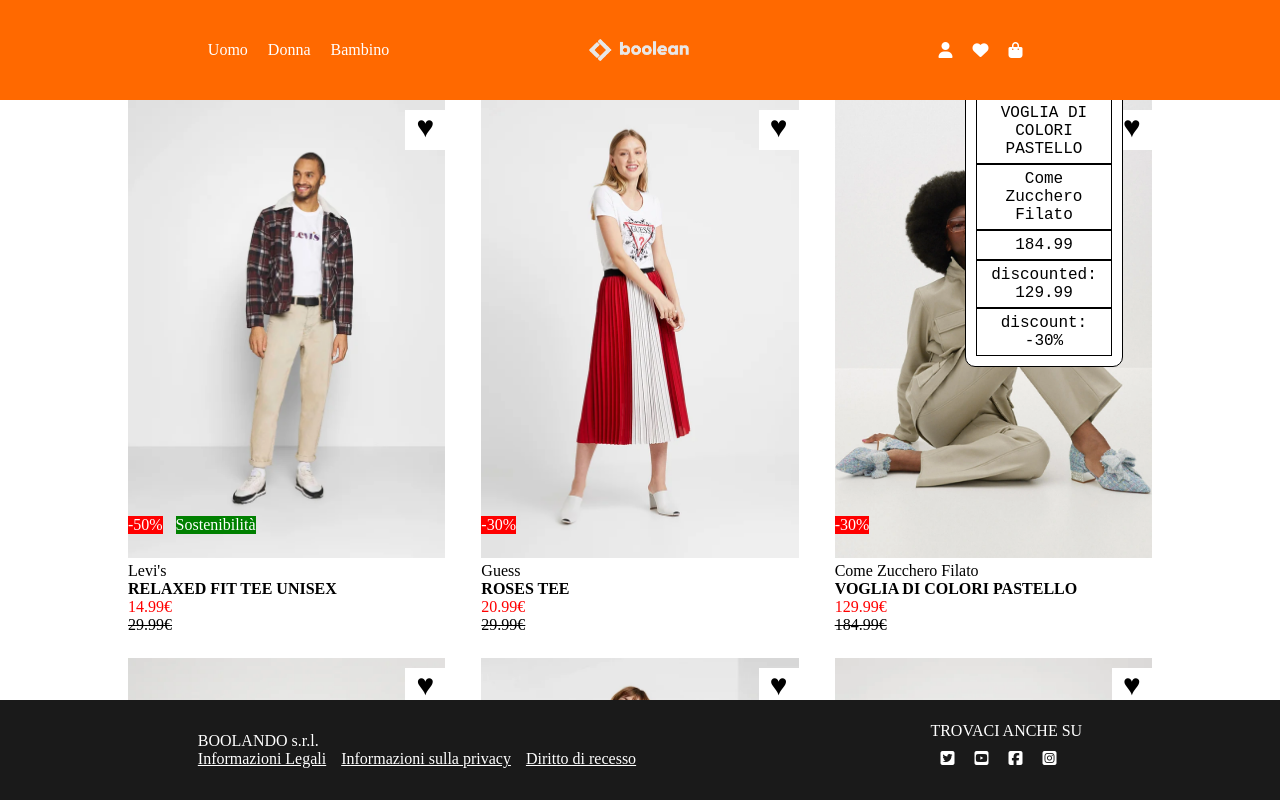
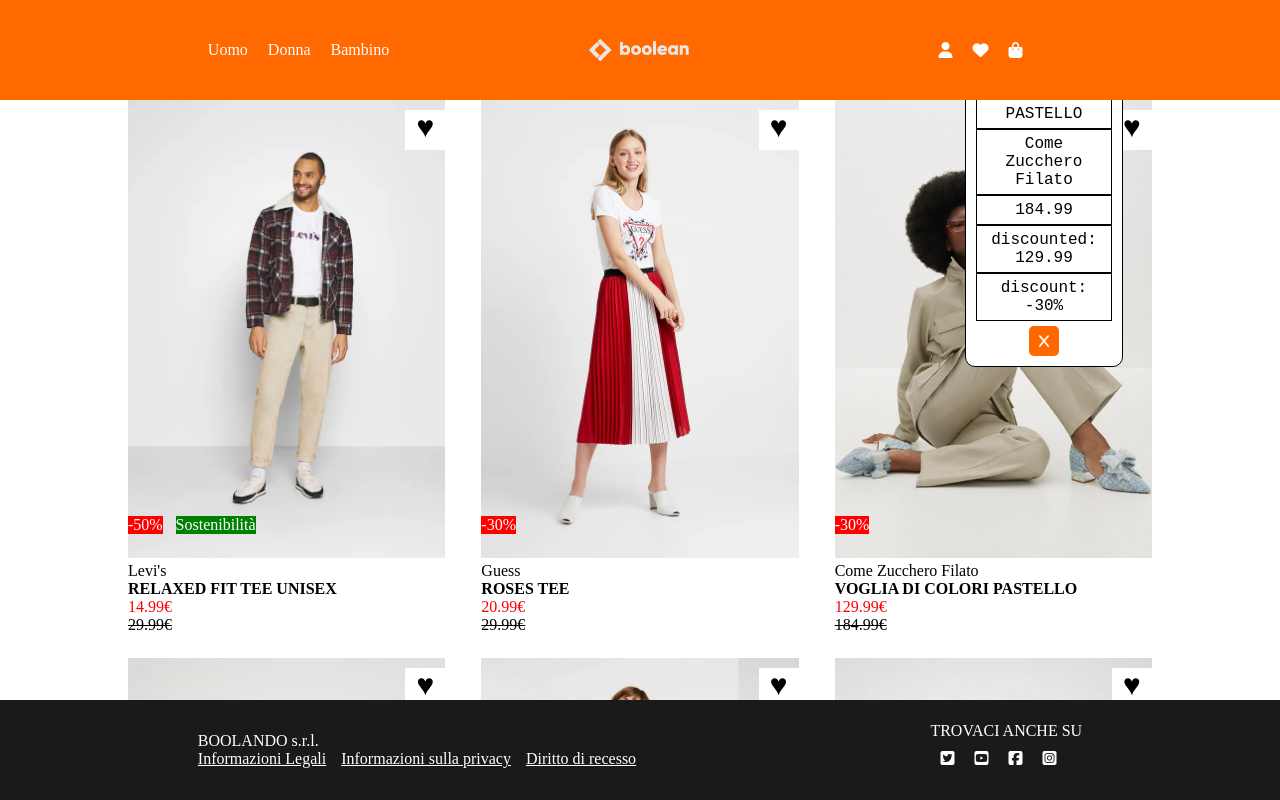
Before and after one commit to antden99/vite-boolando, a Vue app: page / in a window 1280 px wide. Both pictures are taken after a click on the element "VOGLIA DI COLORI PASTELLO". Built offline with nearby package versions, Linux system fonts and the light colour scheme; data requests are answered from the project's data file.

Commit message:
add button

```diff
--- a/src/assets/scss/partials/_main.scss
+++ b/src/assets/scss/partials/_main.scss
@@ -96,3 +96,13 @@
 
     }
 }
+
+.my_btn{
+    width: 30px;
+    aspect-ratio: 1;
+    background-color:$header-color;
+    color: white;
+    border-radius: 5px;
+    margin-top: 5px;
+    border: none;
+}
--- a/src/components/AppCard.vue
+++ b/src/components/AppCard.vue
@@ -33,6 +33,7 @@
                 <p>{{ price }}</p>
                 <p>{{ "discounted: "+ newPrice }}</p>
                 <p>{{ "discount: "+ discount }}</p>
+                <div><button class="my_btn"><i class="fa-solid fa-x"></i></button></div>
             </div>
         </div>
     </div>
```
